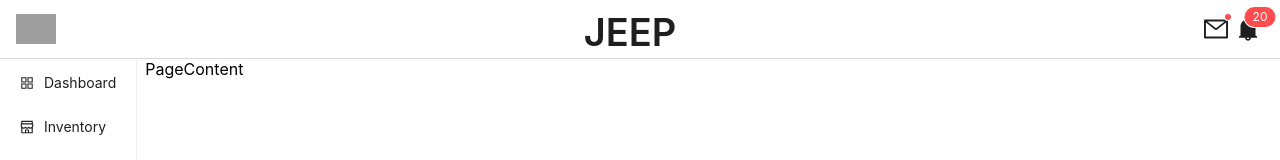
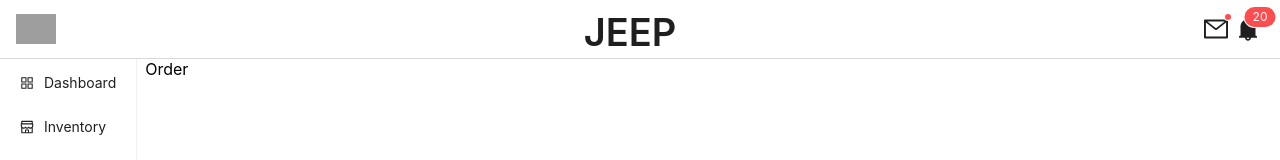
Before and after one commit to EliusCaleb/P-P-reactadmindashboardwithantdesign, a React (Create React App) app: page /orders in a window 1280 px wide. Shown: the top 160 px of the page. Built offline with nearby package versions, Linux system fonts and the light colour scheme; grey boxes are pictures that could not be loaded.

Commit message:
added routing functionality to the app

```diff
--- a/src/App.css
+++ b/src/App.css
@@ -28,5 +28,5 @@
   align-items: flex-start;
 }
 .pageContent{
-
+  margin: 0ch;
 }
--- a/src/components/AppRoutes/index.js
+++ b/src/components/AppRoutes/index.js
@@ -1,15 +1,20 @@
 import React from 'react'
-import { BrowserRouter,Routes, Route} from 'react-router-dom'
-import Dashboard from '../../pages/Dashbaord/Dashboard'
-
+import { Routes, Route} from 'react-router-dom'
+import Dashboard from '../../pages/Dashboard'
+import Inventory from '../../pages/Inventory'
+import Order from '../../pages/Order'
+import Customer from '../../pages/Customer'
 const AppRoutes = () => {
   return (
     <div>
-      <BrowserRouter>
+
       <Routes>
         <Route path='/' element={<Dashboard/>}/>
+        <Route path='/inventory' element={<Inventory/>}/>
+        <Route path='/orders' element={<Order/>}/>
+        <Route path='/customers' element={<Customer/>}/>
       </Routes>
-      </BrowserRouter>
+
     </div>
   )
 }
--- a/src/components/PageContent/index.js
+++ b/src/components/PageContent/index.js
@@ -1,8 +1,9 @@
 import React from 'react'
+import AppRoutes from '../AppRoutes'
 
 const PageContent= () => {
   return (
-    <div className='pageContent'>  PageContent</div>
+    <div className='pageContent'><AppRoutes/></div>
   )
 }
 
--- a/src/components/SideMenu/index.js
+++ b/src/components/SideMenu/index.js
@@ -1,11 +1,16 @@
 import React from 'react'
 import {Menu} from 'antd'
 import {AppstoreOutlined,ShoppingCartOutlined,ShopOutlined,UserOutlined} from '@ant-design/icons'
+import { useNavigate } from 'react-router-dom'
 
 const SideMenu = () => {
+   const navigate = useNavigate()
   return (
     <div className='sideMenu'>
       <Menu
+        onClick={(item)=>{
+          navigate(item.key)
+        }}
          items={
           [
             {
--- a/src/index.js
+++ b/src/index.js
@@ -3,11 +3,14 @@
 import './index.css';
 import App from './App';
 import reportWebVitals from './reportWebVitals';
+import { BrowserRouter } from 'react-router-dom';
 
 const root = ReactDOM.createRoot(document.getElementById('root'));
 root.render(
   <React.StrictMode>
-    <App />
+    <BrowserRouter>
+      <App/>
+    </BrowserRouter>
   </React.StrictMode>
 );
 
--- a/src/pages/Customer.jsx
+++ b/src/pages/Customer.jsx
@@ -0,0 +1,9 @@
+import React from 'react'
+
+const Customer = () => {
+  return (
+    <div>Customer</div>
+  )
+}
+
+export default Customer
--- a/src/pages/Dashboard.jsx
+++ b/src/pages/Dashboard.jsx
@@ -0,0 +1,9 @@
+import React from 'react'
+
+const Dashboard = () => {
+  return (
+    <div>Dashboard</div>
+  )
+}
+
+export default Dashboard
--- a/src/pages/Inventory.jsx
+++ b/src/pages/Inventory.jsx
@@ -0,0 +1,9 @@
+import React from 'react'
+
+const Inventory = () => {
+  return (
+    <div>Inventory</div>
+  )
+}
+
+export default Inventory
--- a/src/pages/Order.jsx
+++ b/src/pages/Order.jsx
@@ -0,0 +1,9 @@
+import React from 'react'
+
+const Order = () => {
+  return (
+    <div>Order</div>
+  )
+}
+
+export default Order
```
